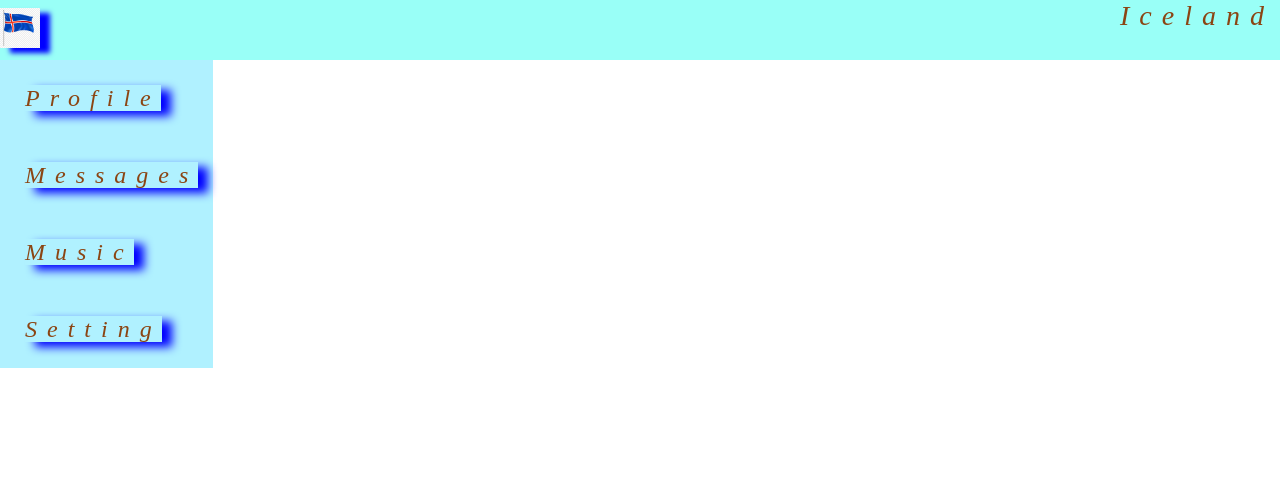
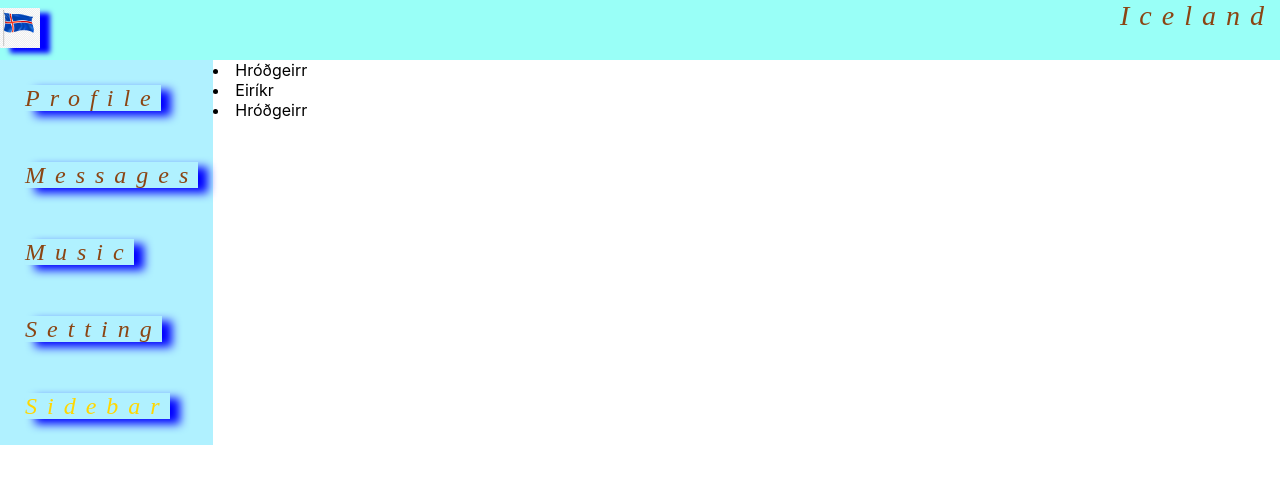
Before and after one commit to it-incubator/samurai-way, a React (Create React App) app: page /sidebar in a window 1280 px wide. Shown: the top 484 px of the page. Built offline with nearby package versions, Linux system fonts and the light colour scheme.

Commit message:
31 lesson oncklic,ref

```diff
--- a/src/App.tsx
+++ b/src/App.tsx
@@ -5,15 +5,26 @@ import {Navbar} from "./Components/Navbar/Navbar";
 import {Profile} from "./Components/Profile/Profile";
 import {BrowserRouter, Route} from "react-router-dom";
 import {Dialogs} from "./Components/Dialog/Dialogs";
+import {SideBar} from "./Components/SideBar/SideBar";
 
+type StateType = {
+    State:DialogDataType
+
+}
 
 export type DialogDataType = {
-    DialogData:DialogTypeApp[]
-    MessageData:MessageTypeApp[]
-    PostData:PostData[]
+    data:DialogTypeApp[]
+    message:MessageTypeApp[]
+    post:PostData[]
+    sideBar:SideData[]
 }
 
  export type DialogTypeApp = {
+    id:number,
+    name:string
+}
+
+export type SideData = {
     id:number,
     name:string
 }
@@ -33,14 +44,15 @@ export type PostData = {
 
 
 
-function App(props:DialogDataType,) {
+function App(props:StateType) {
     return (
         <BrowserRouter>
         <div className='app-wrapper'>
            <Header />
             <Navbar/>
-            <Route path={'/dialogs'} render={()=><Dialogs DialogData={props.DialogData} MessageData={props.MessageData} />}/>
-           <Route path={'/profile'} render={()=><Profile PostData={props.PostData}/>}/>
+            <Route path={'/dialogs'} render={()=><Dialogs DialogData={props.State.data} MessageData={props.State.message} />}/>
+           <Route path={'/profile'} render={()=><Profile  PostData={props.State.post}/>}/>
+            <Route path={'/sidebar'} render={()=><SideBar SideData={props.State.sideBar}/>}/>
         </div>
         </BrowserRouter>
     );
--- a/src/Components/Navbar/Navbar.tsx
+++ b/src/Components/Navbar/Navbar.tsx
@@ -1,6 +1,11 @@
 import React from 'react';
 import  s from './Navbar.module.css'
 import {NavLink} from "react-router-dom";
+
+
+
+
+
 
 export const Navbar = () => {
     return (
@@ -18,6 +23,9 @@ export const Navbar = () => {
                 <div className={s.item}>
                     <NavLink to='/Setting' activeClassName={s.activeLink} className={s.style}>Setting</NavLink>
                 </div>
+                <div className={s.item}>
+                    <NavLink to='/sidebar' activeClassName={s.activeLink} className={s.style}>Sidebar</NavLink>
+                </div>
             </nav>
         </div>
     );
--- a/src/Components/Profile/MyPost/MyPost.tsx
+++ b/src/Components/Profile/MyPost/MyPost.tsx
@@ -4,10 +4,24 @@ import {PostData} from "../../../App";
 
 type MyPost = {
     PostData:PostData[]
+
 }
 
 
 export  const MyPost = (props:MyPost) => {
+
+
+    let newPost = React.createRef<HTMLTextAreaElement>()
+
+    const AddPost = ()=> {
+
+        alert(newPost.current?.value)
+    }
+
+
+
+
+
     return (
         <div>
          <div className={s.style}>{
@@ -19,8 +33,9 @@ export  const MyPost = (props:MyPost) => {
                  )
              })
          }</div>
-            <input/>
-            <button className={s.style_Button} >Add Post</button>
+            <textarea  ref={newPost}/>
+
+            <button  onClick={AddPost} className={s.style_Button}>Add Post</button>
 
         </div>
     );
--- a/src/Components/Profile/Profile.tsx
+++ b/src/Components/Profile/Profile.tsx
@@ -7,6 +7,7 @@ import {PostData} from "../../App";
 
 type PostType = {
     PostData:PostData[]
+
 }
 
 export  const Profile = (props:PostType) => {
@@ -15,7 +16,7 @@ export  const Profile = (props:PostType) => {
     <div className={s.style} >
         <img className={s.city_img} src={city}/>Main contain</div>
     <ProfileInfo/>
-    <MyPost PostData={props.PostData}/>
+    <MyPost PostData={props.PostData} />
 </div>
 
     );
--- /dev/null
+++ b/src/Components/SideBar/SideBar.tsx
@@ -0,0 +1,22 @@
+import React from 'react';
+import {SideData} from "../../App";
+
+
+type SideType = {
+    SideData:SideData[]
+}
+
+
+export  const SideBar = (props:SideType) => {
+    return (
+        <div>
+            {props.SideData.map((s)=>{
+                return(
+                    <li>
+                        {s.name}
+                    </li>
+                )
+            })}
+        </div>
+    );
+};
--- /dev/null
+++ b/src/Redux/state.tsx
@@ -0,0 +1,22 @@
+
+
+export const State =  {
+    data:[{id:1,name:'Hróðgeirr'},
+    {id:2,name:'Eiríkr'},
+    {id:3,name:'Hróðgeirr'},
+    {id:4,name:'Egill'},
+    {id:5,name:'Styrr'}
+],
+    message :[{id:1,message:'Å slite og slepe for å få endene til å møtes'},
+        {id:2,message:'Å være i den sjuende himmel'},
+        {id:3,message:'Å drive dank'},
+        {id:4,message:'Å dra ved nesa'},
+        {id:5,message:'Å gjøre en mygg til en elefant'}],
+    post : [{id:1,message:'Hi, how are you?', likeCount:12},
+        {id:2,message:'Hi, how are you?', likeCount:10},
+        {id:3,message:'Hi, how are you?', likeCount:8},
+        {id:4,message:'Hi, how are you?', likeCount:6}],
+    sideBar : [{id:1,name:'Hróðgeirr'},
+        {id:2,name:'Eiríkr'},
+        {id:3,name:'Hróðgeirr'}]
+}
--- a/src/index.tsx
+++ b/src/index.tsx
@@ -2,27 +2,10 @@ import React from 'react';
 import ReactDOM from 'react-dom';
 import './index.css';
 import App from './App';
+import {State} from "./Redux/state";
 
 
-const DialogData = [{id:1,name:'Hróðgeirr'},
-    {id:2,name:'Eiríkr'},
-    {id:3,name:'Hróðgeirr'},
-    {id:4,name:'Egill'},
-    {id:5,name:'Styrr'}
-]
-
-const MessageData = [{id:1,message:'Å slite og slepe for å få endene til å møtes'},
-    {id:2,message:'Å være i den sjuende himmel'},
-    {id:3,message:'Å drive dank'},
-    {id:4,message:'Å dra ved nesa'},
-    {id:5,message:'Å gjøre en mygg til en elefant'}]
-
-const PostData =[{id:1,message:'Hi, how are you?', likeCount:12},
-    {id:2,message:'Hi, how are you?', likeCount:10},
-    {id:3,message:'Hi, how are you?', likeCount:8},
-    {id:4,message:'Hi, how are you?', likeCount:6}]
-
 ReactDOM.render(
-    <App DialogData={DialogData} MessageData={MessageData} PostData={PostData}/>,
+    <App State={State} />,
   document.getElementById('root')
 );
```
